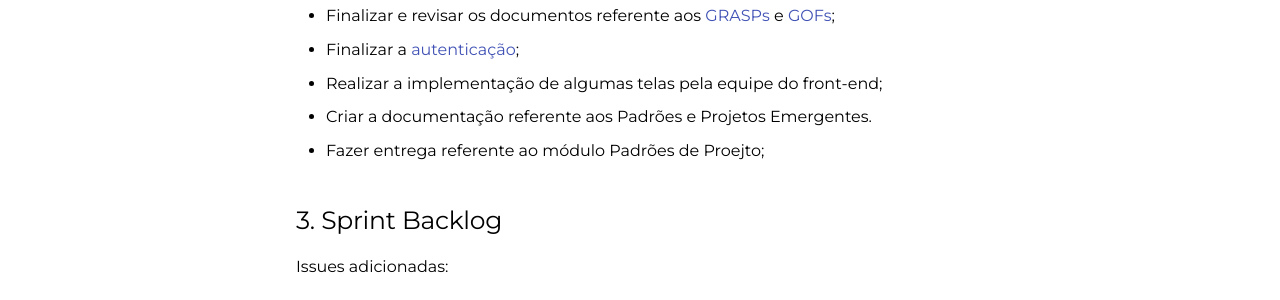
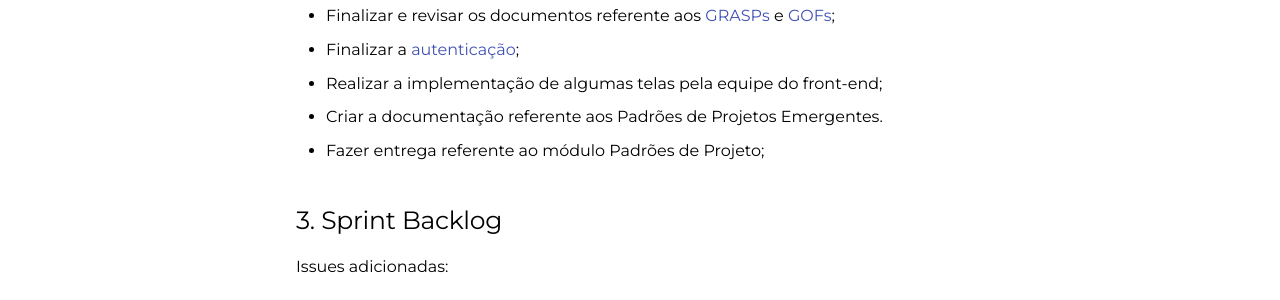
Before and after one commit to UnBArqDsw2021-1/2021.1_G6_Curumim, an MkDocs documentation site: the page built from docs/reunioes/sprints/planning-sprint6.md, in a window 1280 px wide and 1354 px high. Shown: the part 686-986 px from the top of the window. Built offline with MkDocs 1.6.1 and Material for MkDocs 9.7.7, drawn with Linux system fonts in a browser that asks for light colours; comment, search, counter and statistics services are not loaded.

Commit message:
doc(#169) Corrigindo erros ortograficos

```diff
--- a/docs/reunioes/sprints/planning-sprint6.md
+++ b/docs/reunioes/sprints/planning-sprint6.md
@@ -16,8 +16,8 @@ A [Sprint 6](https://github.com/UnBArqDsw2021-1/2021.1_G6_Curumim/milestone/8) t
 - Finalizar e revisar os documentos referente aos [GRASPs](https://github.com/UnBArqDsw2021-1/2021.1_G6_Curumim/issues/131) e [GOFs](https://github.com/UnBArqDsw2021-1/2021.1_G6_Curumim/issues/143);<br>
 - Finalizar a [autenticação](https://github.com/UnBArqDsw2021-1/2021.1_G6_Curumim_Back-end/issues/5);<br>
 - Realizar a implementação de algumas telas pela equipe do front-end;<br>
-- Criar a documentação referente aos Padrões e Projetos Emergentes.<br>
-- Fazer entrega referente ao módulo Padrões de Proejto;<br>
+- Criar a documentação referente aos Padrões de Projetos Emergentes.<br>
+- Fazer entrega referente ao módulo Padrões de Projeto;<br>
 
 
 ## 3. Sprint Backlog
```
